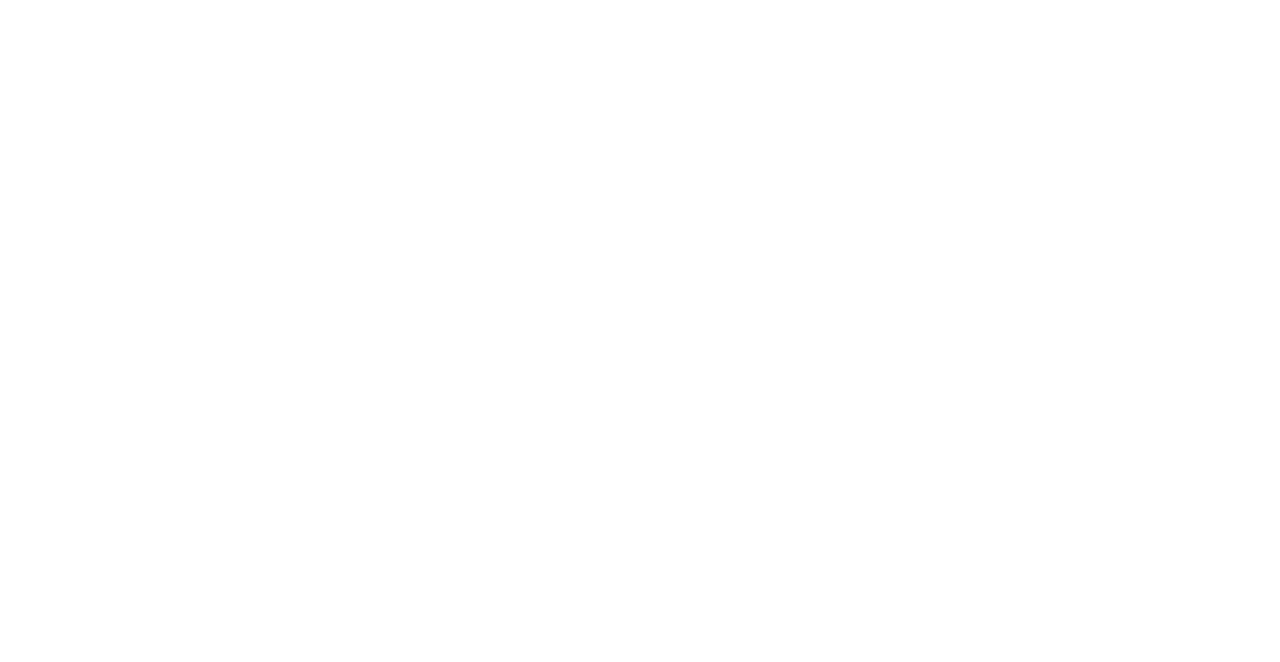
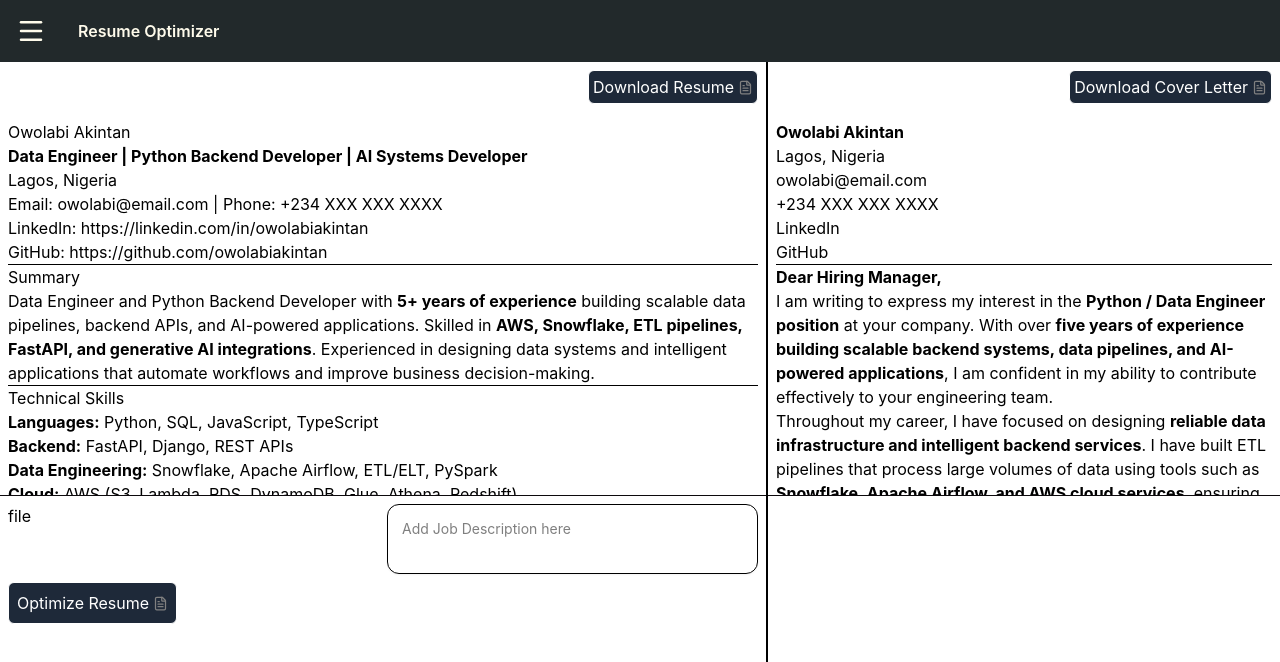
Before and after one commit to owolabi-develop/Resume-optimizer, a React (Vite) app in the folder frontend/resume-optimizer/: page / in a window 1280 px wide. Shown: the top 662 px of the page. Built offline with nearby package versions, Linux system fonts and the light colour scheme.

Commit message:
intial frontend ui design

```diff
--- a/frontend/resume-optimizer/index.html
+++ b/frontend/resume-optimizer/index.html
@@ -2,9 +2,8 @@
 <html lang="en">
   <head>
     <meta charset="UTF-8" />
-    <link rel="icon" type="image/svg+xml" href="/vite.svg" />
     <meta name="viewport" content="width=device-width, initial-scale=1.0" />
-    <title>resume-optimizer</title>
+    <title>Resume optimizer</title>
   </head>
   <body>
     <div id="root"></div>
--- a/frontend/resume-optimizer/package.json
+++ b/frontend/resume-optimizer/package.json
@@ -12,8 +12,10 @@
   "dependencies": {
     "@tailwindcss/vite": "^4.2.1",
     "axios": "^1.13.6",
+    "lucide-react": "^0.577.0",
     "react": "^19.2.0",
     "react-dom": "^19.2.0",
+    "react-markdown": "^10.1.0",
     "tailwindcss": "^4.2.1"
   },
   "devDependencies": {
--- a/frontend/resume-optimizer/src/App.tsx
+++ b/frontend/resume-optimizer/src/App.tsx
@@ -1,11 +1,86 @@
+
+import HeaderSection from "./components/Header/HeaderSection"
+import { CoverLetter, ResumeContainer} from "./components/ResumeContainer"
+import { sampleCover,sampleResume } from "./components/samples"
+import { FileText } from 'lucide-react';
 
 function App() {
 
+  // handle document downloads
+
+  const handleCoverLetterDownload = () => {
+
+  }
+  const handleResumeDownload = () => {
+
+  }
+  const generateOptimizeResume = ()=>{
+
+  }
+
+
   return (
     <>
-      <div>
+     <section className="h-screen w-full">
+      {/* headerMenu section */}
+      <HeaderSection/>
+      {/* headerMenu  Section */}
+
+      <div className="w-full h-screen flex flex-row">
+        {/* resume container */}
+        <div className="w-full max-w-3/5 border-r-2 border-b-gray-600">
+
+        <div className="headers p-2 flex flex-row justify-between">
+          <div></div>
+          <div className="">
+            <button onClick={handleResumeDownload} className="flex items-center justify-center rounded-md gap-1 border p-1 bg-gray-800 text-white
+            hover:bg-gray-800"> Download Resume<FileText size={15} color="gray"/></button>
+          </div>
+
+        </div>
+        <ResumeContainer resume={sampleResume}/>
+
+        {/* document inputs and controls */}
+        <div className="w-full grid grid-cols-2 gap-2 p-2">
+          <div>file</div>
+           <div>
+            <textarea  cols={100}id="job_description" className=" resize-none
+             border border-default-medium text-heading
+             text-sm rounded-base focus:ring-brand focus:border-brand
+             block w-full p-3.5 shadow-xs placeholder:text-body rounded-xl"
+             placeholder="Add Job Description here"></textarea>
+           </div>
+            <div>
+               <button onClick={generateOptimizeResume} className="flex items-center justify-center rounded-md gap-1 border p-2 bg-gray-800 text-white
+            hover:bg-gray-800"> Optimize Resume<FileText size={15} color="gray"/></button>
+            </div>
+        </div>
+        {/* document inputs and controls */}
+
+
+        </div>
+         {/* resume container */}
+
+           {/* chat container and coverLetter */}
+          <div className="w-full max-w-2/5">
+           <div className="headers p-2 flex flex-row justify-between">
+          <div></div>
+          <div className="">
+            <button onClick={handleCoverLetterDownload} className="flex items-center justify-center rounded-md gap-1 border p-1 bg-gray-800 text-white
+            hover:bg-gray-800"> Download Cover Letter<FileText size={15} color="gray"/></button>
+          </div>
+
+        </div>
+           {/* coverLetter */}
+           <CoverLetter coverLetter={sampleCover}/>
+           {/* coverLetter */}
+          </div>
+           {/*  chat container and coverLetter */}
 
       </div>
+
+
+     </section>
 
     </>
   )
--- /dev/null
+++ b/frontend/resume-optimizer/src/components/Button.tsx
@@ -0,0 +1,11 @@
+
+
+type ButtonProps = {
+    title:string
+}
+
+export const Button = () => {
+  return (
+    <div>Button</div>
+  )
+}
--- /dev/null
+++ b/frontend/resume-optimizer/src/components/Header/HeaderSection.tsx
@@ -0,0 +1,15 @@
+import { Menu } from 'lucide-react';
+
+const HeaderSection = () => {
+  return (
+    <div className="w-full bg-mist-800 p-4 text-amber-50 flex flex-row gap-8">
+        <div className="config-menu flex items-center justify-center"><Menu size={30} className='hover:text-blue-400 cursor-pointer'/></div>
+        <div className="flex items-center justify-center">
+            <h1 className='font-semibold'>Resume Optimizer</h1>
+        </div>
+
+    </div>
+  )
+}
+
+export default HeaderSection
--- /dev/null
+++ b/frontend/resume-optimizer/src/components/ResumeContainer.tsx
@@ -0,0 +1,24 @@
+import React from 'react'
+import ReactMarkdown from 'react-markdown'
+type ResumeContainerProps = {
+    resume?:string
+}
+
+type CoverLetterProps = {
+    coverLetter?:string
+}
+
+export const ResumeContainer:React.FC<ResumeContainerProps> = ({resume}) => {
+  return (
+    <div className='max-h-96  overflow-y-auto p-2 custom-scrollbar border-b border-b-mauve-950 '>
+    <ReactMarkdown>{resume}</ReactMarkdown>
+    </div>
+  )
+}
+
+
+export const CoverLetter:React.FC<CoverLetterProps> = ({coverLetter}) => {
+  return (
+    <div className='max-h-96 border-b border-b-mauve-950 overflow-y-auto p-2 custom-scrollbar'> <ReactMarkdown>{coverLetter}</ReactMarkdown></div>
+  )
+}
--- /dev/null
+++ b/frontend/resume-optimizer/src/components/samples.tsx
@@ -0,0 +1,98 @@
+export const sampleResume = `# Owolabi Akintan
+**Data Engineer | Python Backend Developer | AI Systems Developer**
+
+Lagos, Nigeria
+Email: owolabi@email.com | Phone: +234 XXX XXX XXXX
+LinkedIn: https://linkedin.com/in/owolabiakintan
+GitHub: https://github.com/owolabiakintan
+
+---
+
+## Summary
+Data Engineer and Python Backend Developer with **5+ years of experience** building scalable data pipelines, backend APIs, and AI-powered applications. Skilled in **AWS, Snowflake, ETL pipelines, FastAPI, and generative AI integrations**. Experienced in designing data systems and intelligent applications that automate workflows and improve business decision-making.
+
+---
+
+## Technical Skills
+**Languages:** Python, SQL, JavaScript, TypeScript
+**Backend:** FastAPI, Django, REST APIs
+**Data Engineering:** Snowflake, Apache Airflow, ETL/ELT, PySpark
+**Cloud:** AWS (S3, Lambda, RDS, DynamoDB, Glue, Athena, Redshift)
+**Databases:** PostgreSQL, MySQL, MongoDB
+**Tools:** Docker, Redis, Celery, dbt
+**AI Tools:** OpenAI API, LangChain, Pinecone, Chroma
+**Visualization:** Tableau, Power BI
+
+---
+
+## Experience
+
+### Data Engineer / Backend Developer — ContextData
+**2021 – 2024**
+
+- Built scalable **ETL pipelines** to process large datasets from APIs and databases.
+- Orchestrated workflows using **Apache Airflow**.
+- Designed analytics data models in **Snowflake**.
+- Implemented background processing using **Celery**.
+- Integrated **vector databases** for AI-powered search.
+
+---
+
+### Backend / AI Developer — Culturelancer
+**2023 – 2024**
+
+- Built an **AI-powered job platform** using **FastAPI**.
+- Developed **AI resume optimization and job matching systems**.
+- Integrated **Stripe payments** and deployed services using **Docker**.
+- Improved performance using **Redis caching**.
+
+---
+
+## Key Projects
+
+**AI Interview Assistant**
+- Built an AI system that records interviews and evaluates candidates automatically using OpenAI APIs.
+
+**AI Resume Optimization Platform**
+- Developed a system that analyzes resumes against job descriptions and generates optimized resumes and cover letters.
+
+**Webhook Processing System**
+- Designed a Python-based webhook architecture for receiving and processing external system events.
+
+---
+
+## Certifications
+AWS Skill Builder Badges: S3, Lambda, DynamoDB, RDS, Glue, Athena, Redshift, EMR, Kinesis
+
+---
+
+## Education
+Bachelor’s Degree in Computer Science`
+
+export const sampleCover = `#
+
+**Owolabi Akintan**
+Lagos, Nigeria
+owolabi@email.com
++234 XXX XXX XXXX
+[LinkedIn](https://linkedin.com/in/owolabiakintan)
+[GitHub](https://github.com/owolabiakintan)
+
+---
+
+**Dear Hiring Manager,**
+
+I am writing to express my interest in the **Python / Data Engineer position** at your company. With over **five years of experience building scalable backend systems, data pipelines, and AI-powered applications**, I am confident in my ability to contribute effectively to your engineering team.
+
+Throughout my career, I have focused on designing **reliable data infrastructure and intelligent backend services**. I have built ETL pipelines that process large volumes of data using tools such as **Snowflake, Apache Airflow, and AWS cloud services**, ensuring data is delivered efficiently for analytics and business decision-making.
+
+In addition to data engineering, I have strong experience developing **modern backend APIs using FastAPI and Django**. One of my recent projects involved building an **AI-driven job platform** that recommends candidates to employers and optimizes resumes based on job descriptions using generative AI technologies. The platform integrates **OpenAI APIs, Redis caching, Docker deployments, and Stripe payment systems**.
+
+I am particularly excited about opportunities where I can combine **data engineering, backend development, and artificial intelligence** to build impactful systems. My passion lies in creating scalable solutions that automate processes, improve user experiences, and unlock valuable insights from data.
+
+Beyond technical expertise, I bring a strong sense of ownership, problem-solving ability, and a commitment to writing clean, maintainable code. I enjoy collaborating with teams to transform ideas into production-ready systems.
+
+I would welcome the opportunity to discuss how my skills and experience can contribute to your organization. Thank you for your time and consideration.
+
+**Sincerely,**
+**Owolabi Akintan**`
--- a/frontend/resume-optimizer/src/index.css
+++ b/frontend/resume-optimizer/src/index.css
@@ -1,6 +1,19 @@
-
+@import "tailwindcss";
 body {
   margin: 0;
   min-width: 320px;
   min-height: 100vh;
 }
+
+.custom-scrollbar::-webkit-scrollbar {
+  width: 6px;
+}
+
+.custom-scrollbar::-webkit-scrollbar-track {
+  background: #e5e7eb;
+}
+
+.custom-scrollbar::-webkit-scrollbar-thumb {
+  background: gray;
+  border-radius: 6px;
+}
```
Also changed, not shown: 1 other file (tests, documents, lock files or other folders).
